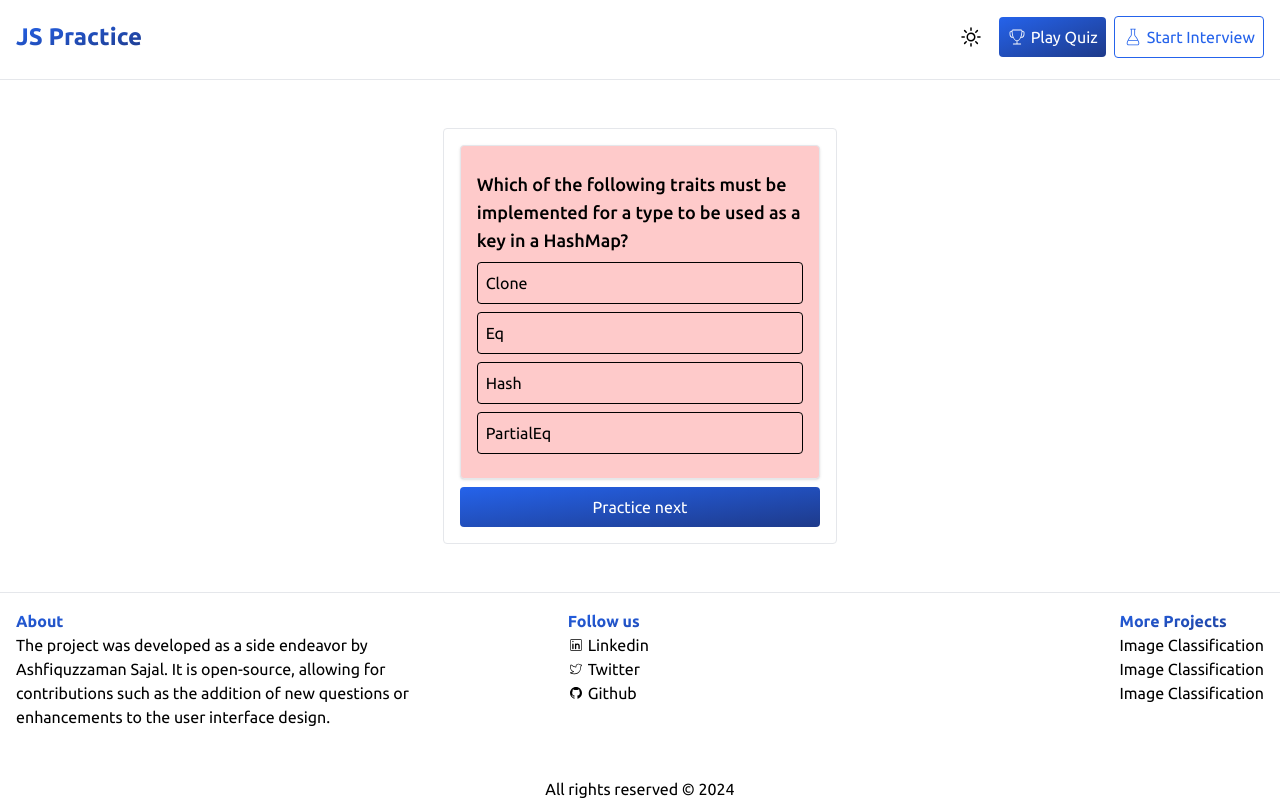
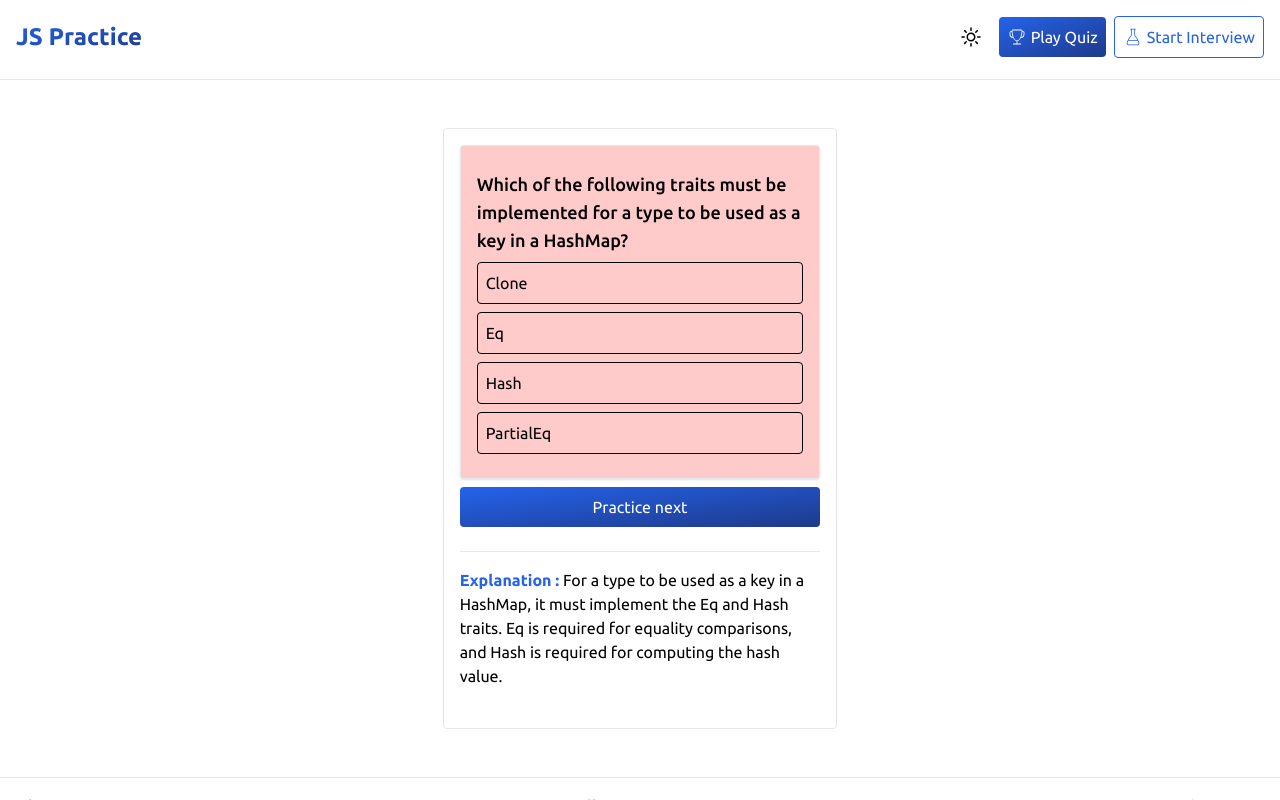
Before and after one commit to ashsajal1/js-practice-app, a React (Vite) app: page /quiz in a window 1280 px wide. Both pictures are taken after a click on the element "Submit". Shown: the top 800 px of the page. Built offline with nearby package versions, Linux system fonts and the light colour scheme.

Commit message:
show explanation if exist

```diff
--- a/src/lib/quizzes/rust.ts
+++ b/src/lib/quizzes/rust.ts
@@ -11,26 +11,34 @@ export const rustQuizQuestions: QuizQuestionType[] = [
       }
       println!("{:?}", vec);
   }`,
-      options: ["[2, 3, 4, 5, 6]", "[1, 2, 3, 4, 5]", "[0, 1, 2, 3, 4]", "Compilation Error"],
+    options: [
+      "[2, 3, 4, 5, 6]",
+      "[1, 2, 3, 4, 5]",
+      "[0, 1, 2, 3, 4]",
+      "Compilation Error",
+    ],
     answer: "[2, 3, 4, 5, 6]",
     hint: "Consider what the for loop is doing to each element of the vector.",
     type: "practical",
     topic: "Rust",
     lang: "Rust",
-      explanation: "The for loop iterates over the indices of the vector, incrementing each element by 1. Therefore, the output will be [2, 3, 4, 5, 6].",
-      complexity: "hard"
+    explanation:
+      "The for loop iterates over the indices of the vector, incrementing each element by 1. Therefore, the output will be [2, 3, 4, 5, 6].",
+    complexity: "hard",
   },
   {
     id: "rust-2",
-      question: "Which of the following traits must be implemented for a type to be used as a key in a HashMap?",
+    question:
+      "Which of the following traits must be implemented for a type to be used as a key in a HashMap?",
     options: ["Clone", "Eq", "Hash", "PartialEq"],
     answer: "Eq, Hash",
     hint: "A key must be comparable and hashable.",
     type: "theoretical",
     topic: "Rust",
     lang: "Rust",
-      explanation: "For a type to be used as a key in a HashMap, it must implement the Eq and Hash traits. Eq is required for equality comparisons, and Hash is required for computing the hash value.",
-      complexity: "hard"
+    explanation:
+      "For a type to be used as a key in a HashMap, it must implement the Eq and Hash traits. Eq is required for equality comparisons, and Hash is required for computing the hash value.",
+    complexity: "hard",
   },
   {
     id: "rust-3",
@@ -48,19 +56,29 @@ export const rustQuizQuestions: QuizQuestionType[] = [
     type: "practical",
     topic: "Rust",
     lang: "Rust",
-      explanation: "The if let construct matches Some(5) and binds 5 to y, but x is still Some(5) since the value inside the Option is not moved, just borrowed temporarily.",
-      complexity: "hard"
+    explanation:
+      "The if let construct matches Some(5) and binds 5 to y, but x is still Some(5) since the value inside the Option is not moved, just borrowed temporarily.",
+    complexity: "hard",
   },
   {
     id: "rust-4",
-      question: "Explain the concept of lifetimes in Rust and how they prevent dangling references.",
-      answer: "Lifetimes in Rust are a way to enforce memory safety by tracking how long references are valid. The Rust compiler uses lifetimes to ensure that references do not outlive the data they point to, thus preventing dangling references. By annotating lifetimes, the compiler can check that all references are valid for the duration of their use.",
+    question:
+      "Explain the concept of lifetimes in Rust and how they prevent dangling references.",
+    answer:
+      "Lifetimes in Rust are a way to enforce memory safety by tracking how long references are valid. The Rust compiler uses lifetimes to ensure that references do not outlive the data they point to, thus preventing dangling references. By annotating lifetimes, the compiler can check that all references are valid for the duration of their use.",
     hint: "Think about how Rust's borrow checker works.",
     type: "theoretical",
     topic: "Rust",
     lang: "Rust",
-      explanation: "Lifetimes are a core concept in Rust that helps ensure memory safety by preventing dangling references. The borrow checker uses lifetimes to track the scope of references and ensure they do not outlive their referents.",
-      complexity: "hard"
+    explanation:
+      "Lifetimes are a core concept in Rust that helps ensure memory safety by preventing dangling references. The borrow checker uses lifetimes to track the scope of references and ensure they do not outlive their referents.",
+    complexity: "hard",
+    options: [
+      "Lifetimes in Rust are used to allocate memory for variables.",
+      "Lifetimes in Rust determine the duration for which a reference is valid.",
+      "Lifetimes in Rust are only applicable to mutable references.",
+      "Lifetimes in Rust are automatically managed by the garbage collector.",
+    ],
   },
   {
     id: "rust-5",
@@ -70,13 +88,19 @@ export const rustQuizQuestions: QuizQuestionType[] = [
       let b = a;
       println!("{}, world!", a);
   }`,
-      options: ["Hello, world!", "world!", "Compilation Error", "Panic at runtime"],
+    options: [
+      "Hello, world!",
+      "world!",
+      "Compilation Error",
+      "Panic at runtime",
+    ],
     answer: "Compilation Error",
     hint: "Consider ownership and move semantics.",
     type: "practical",
     topic: "Rust",
     lang: "Rust",
-      explanation: "In Rust, when `a` is assigned to `b`, the ownership of the String is moved to `b`. Therefore, `a` is no longer valid, and attempting to use `a` after the move results in a compilation error.",
-      complexity: "hard"
-    }
+    explanation:
+      "In Rust, when `a` is assigned to `b`, the ownership of the String is moved to `b`. Therefore, `a` is no longer valid, and attempting to use `a` after the move results in a compilation error.",
+    complexity: "hard",
+  },
 ];
--- a/src/pages/quiz.tsx
+++ b/src/pages/quiz.tsx
@@ -8,6 +8,7 @@ import { useDispatch } from 'react-redux';
 import { useTypedSelector } from '../hooks/useTypedSelector';
 import { getAllQuiz } from '../features/quiz/quizSlice';
 import { useLocation } from 'react-router-dom';
+import { AnimatePresence, motion } from 'framer-motion';
 
 export default function Quiz() {
     const location = useLocation();
@@ -125,7 +126,15 @@ export default function Quiz() {
                             ))}
                         </div>
                         <div className='btn mt-2' onClick={handleNextQuestion}>Practice next</div>
+                        <AnimatePresence mode='wait'>
+                            {
+                                currentQuestion.explanation &&
+                                <motion.div initial={{scale: 0}} animate={{scale:1}} exit={{scale: 0}} className='my-6 border-t pt-4 dark:text-white dark:border-t-gray-700'><span className='font-bold text-blue-600'>Explanation :</span> {currentQuestion.explanation}</motion.div>
+
+                            }
+                        </AnimatePresence>
                     </div>
+
                 </div>
             </AnimatedPage>
         );
```
Lines whose indentation alone changed are shown as unchanged.
